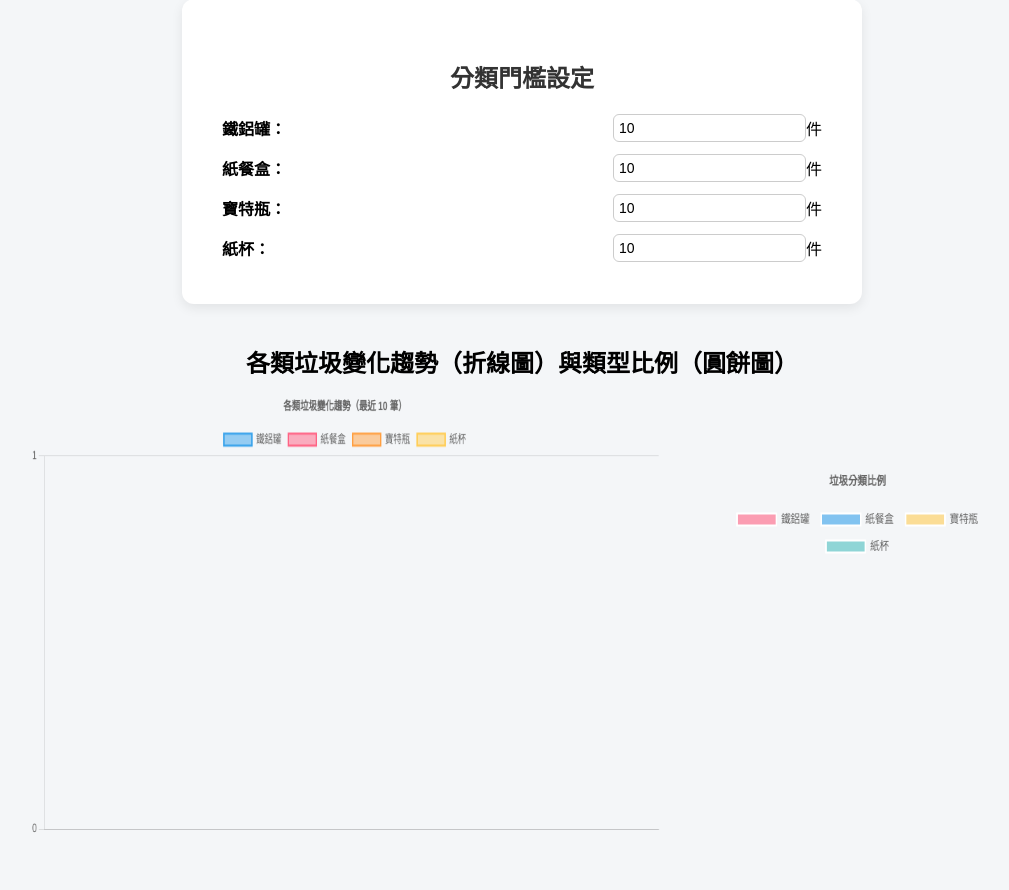
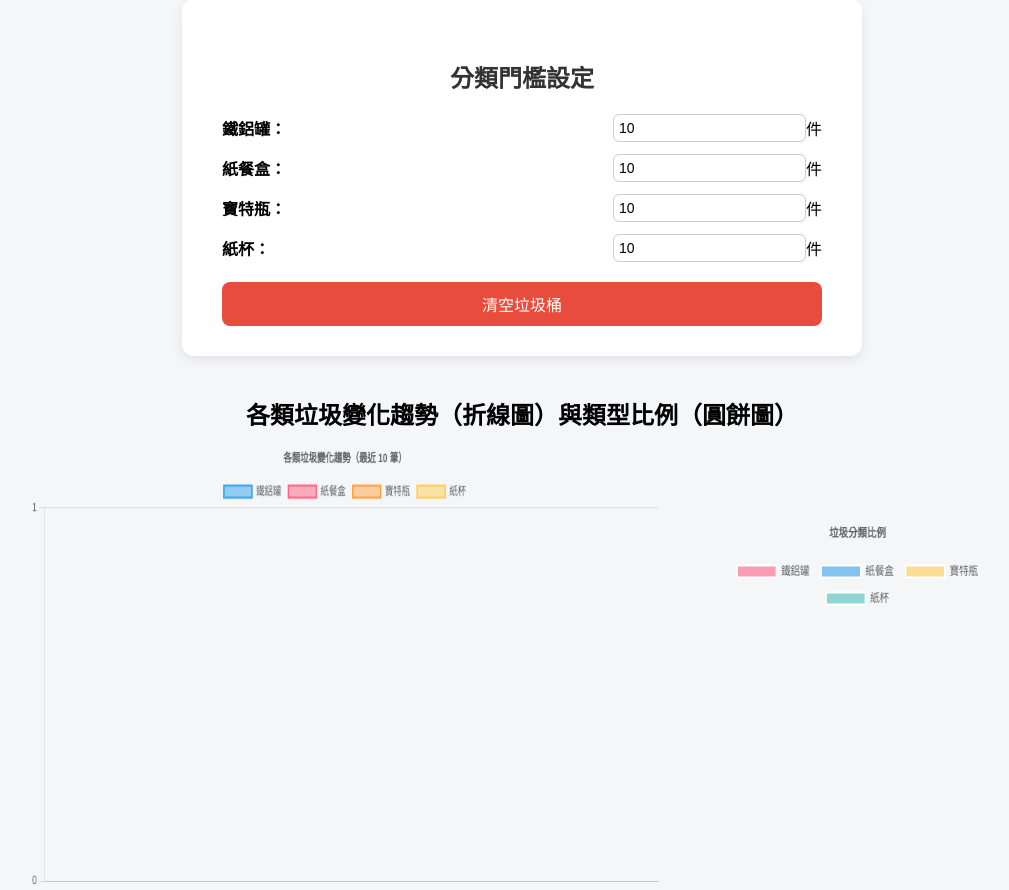
Before and after one commit to mengbei0116/AIOT_final_project, a Flask app: page / in a window 1280 px wide. Shown: the part 98-988 px from the top of the page, without its empty margins (118-1127 px from the left). Before the commit the page ends 931 px from the top, so only its background shows below. Run offline with Flask 3, Linux system fonts and the light colour scheme.

Commit message:
新增清空垃圾桶按鈕

```diff
--- a/server.py
+++ b/server.py
@@ -1,4 +1,4 @@
-from flask import Flask, jsonify, render_template
+from flask import Flask, jsonify, render_template, request
 import cv2
 import datetime
 import os
@@ -11,13 +11,11 @@ from PIL import Image
 import matplotlib.pyplot as plt
 import random
 from torchvision.transforms.functional import to_pil_image
-from rembg import remove
 from collections import defaultdict
 
 # 紀錄垃圾類別累積數量
 category_counts = defaultdict(int)
 history_log = defaultdict(list)  # 時間序列資料
-
 
 # 建立反標準化的 transform（ImageNet mean/std）
 unnormalize = transforms.Normalize(
@@ -32,26 +30,17 @@ def save_tensor_as_image(tensor, filename):
     os.makedirs('rotated_image', exist_ok=True)
     img_pil.save(os.path.join('rotated_image', filename))
 
-def rotate_and_pad_dynamic(image, angle, background_color=(0, 0, 0), min_size=400):
-    # Step 1: 旋轉並展開
-    # image = remove(image)
+def rotate_and_pad_dynamic(image, angle, background_color=(255, 255, 255), min_size=400):
     rotated = image.rotate(angle, expand=True, fillcolor=background_color)
-
-    # Step 2: 動態計算正方形背景尺寸（取最大邊長，與 min_size 比較）
     side = max(min_size, rotated.width, rotated.height)
-
-    # Step 3: 建立正方形背景並貼上圖片
     background = Image.new("RGB", (side, side), background_color)
     paste_x = (side - rotated.width) // 2
     paste_y = (side - rotated.height) // 2
     background.paste(rotated, (paste_x, paste_y))
-
     return background
 
 app = Flask(__name__)
 
-# 初始化相機
- # 0 是預設相機
 os.makedirs('captured_images', exist_ok=True)
 dir_name = os.path.join(os.getcwd(), 'captured_images')
 
@@ -64,32 +53,25 @@ def capture_image():
         timestamp = datetime.datetime.now().strftime("%Y%m%d_%H%M%S")
         filename = f'photo_{timestamp}.jpg'
         cv2.imwrite(os.path.join(dir_name, filename), frame)
-
         # 設定測試圖片資料夾
         test_image_dir = 'captured_images/'
 
-        # 模型輸入所需的轉換（依照你訓練時使用的 transform）
         transform = transforms.Compose([
-            #transforms.Lambda(lambda img: rotate_and_pad_dynamic(img, angle=random.randint(-180, 180))),
+            #transforms.Lambda(lambda img: rotate_and_pad_dynamic(img, angle=random.randint(-30, 30))),
             transforms.Resize((224, 224)),
             transforms.ToTensor(),
             transforms.Normalize([0.485, 0.456, 0.406], [0.229, 0.224, 0.225])
         ])
 
-        # 載入你訓練好的模型
         testmodel = torch.load('waste_classification_model_resnet.pth')
         testmodel.eval()
         testmodel.to(device)
-        # 類別標籤（順序需與訓練時相符）
         class_names = ['aluminum_soda_cans', 'cardboard_boxes', 'paper_cups', 'plastic_water_bottles']
 
-        # 預測每一張圖片
         for filename in os.listdir(test_image_dir):
             if filename.lower().endswith(('.jpg', '.png', '.jpeg')):
                 image_path = os.path.join(test_image_dir, filename)
                 image = Image.open(image_path).convert('RGB')
-                #image = remove(image)
-
                 input_tensor = transform(image).unsqueeze(0)  # 增加 batch dimension
                 input_tensor = input_tensor.to(device)
                 save_tensor_as_image(input_tensor, filename)  # 儲存處理過的圖片
@@ -112,8 +94,6 @@ def capture_image():
                 elif predicted_class.startswith('paper_c'):
                     print(f"{filename} → 預測為: 紙杯")
                     class_num = 3
-                os.remove(image_path)
-        # 在預測完成後
         category_counts[class_num] += 1
         history_log[class_num].append(category_counts[class_num])
 
@@ -124,9 +104,16 @@ def capture_image():
 @app.route('/status')
 def get_status():
     return jsonify({
-        "counts": category_counts,
-        "history": history_log
+        "counts": dict(category_counts),   # 轉成普通 dict
+        "history": dict(history_log)
     })
+
+@app.route('/reset', methods=['POST'])
+def reset_counts():
+    global category_counts, history_log
+    category_counts = defaultdict(int)
+    history_log = defaultdict(list)
+    return jsonify({"message": "Counts reset successfully."})
 
 @app.route('/')
 def dashboard():
--- a/templates/web.html
+++ b/templates/web.html
@@ -87,6 +87,24 @@
         color: red;
         margin-top: 20px;
       }
+
+      /* 新增的清空按鈕樣式 */
+      #resetButton {
+        padding: 10px 20px;
+        font-size: 16px;
+        background-color: #e74c3c;
+        color: white;
+        border: none;
+        border-radius: 8px;
+        cursor: pointer;
+        margin-top: 20px;
+        display: block;
+        width: 100%;
+      }
+
+      #resetButton:hover {
+        background-color: #c0392b;
+      }
     </style>
   </head>
   <body>
@@ -110,6 +128,9 @@
         <label for="threshold-3">紙杯：</label>
         <input type="number" id="threshold-3" value="10" min="0" /> 件
       </div>
+
+      <!-- 清空垃圾桶按鈕 -->
+      <button id="resetButton">清空垃圾桶</button>
     </div>
 
     <h2>各類垃圾變化趨勢（折線圖）與類型比例（圓餅圖）</h2>
@@ -260,6 +281,25 @@
         });
       }
 
+      document.getElementById("resetButton").addEventListener("click", async () => {
+        if (confirm("確定要清空垃圾桶的累積數量嗎？")) {
+          const res = await fetch("/reset", { method: "POST" });
+          if (res.ok) {
+            alert("垃圾桶已清空！");
+            // 重置前端資料
+            lastCounts = [0, 0, 0, 0];
+            historyLog = [[], [], [], []];
+            timeLabels = [];
+            updateLineChart();
+            pieChart.data.datasets[0].data = [0, 0, 0, 0];
+            pieChart.update();
+            document.getElementById("alert").innerText = "";
+          } else {
+            alert("清空失敗！");
+          }
+        }
+      });
+
       initCharts();
       setInterval(fetchStatus, 5000);
     </script>
```
